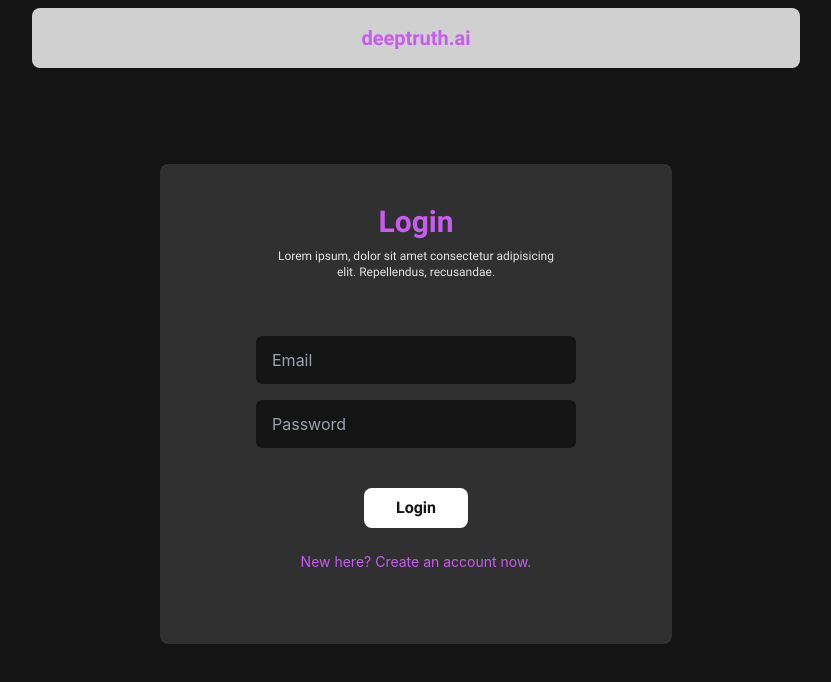
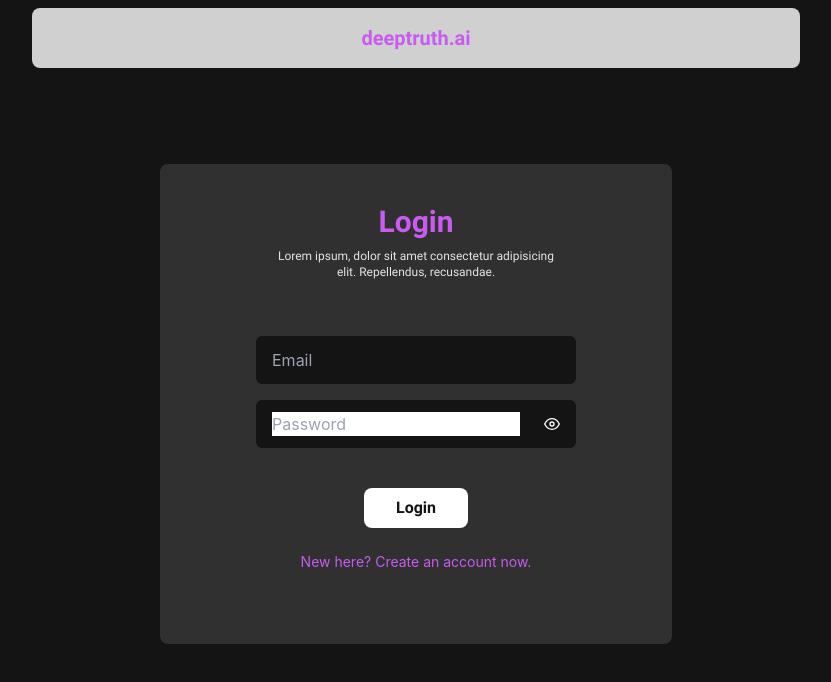
Before and after one commit to srijitt/deeptruth-ai, a React (Vite) app in the folder frontend/: page /login in a window 1280 px wide. Shown: the top 682 px of the page, without its empty margins (224-1055 px from the left). Built offline with nearby package versions, Linux system fonts and the light colour scheme.

Commit message:
morning update

```diff
--- a/frontend/src/pages/AudDetector.jsx
+++ b/frontend/src/pages/AudDetector.jsx
@@ -26,7 +26,7 @@
         formData.append('file', aud);
 
         try {
-            const response = await fetch('http://192.168.0.113:5000/predict_audio', {
+            const response = await fetch('https://ce29-49-37-34-186.ngrok-free.app/predict_audio', {
                 method: 'POST',
                 body: formData,
             });
--- a/frontend/src/pages/Detector.jsx
+++ b/frontend/src/pages/Detector.jsx
@@ -29,7 +29,7 @@
         formData.append('file', img);
 
         try {
-            const response = await fetch('http://192.168.0.113:5000/predict_image', {
+            const response = await fetch('https://ce29-49-37-34-186.ngrok-free.app/predict_image', {
                 method: 'POST',
                 body: formData,
             });
--- a/frontend/src/pages/Login.jsx
+++ b/frontend/src/pages/Login.jsx
@@ -1,7 +1,7 @@
 import React, { useState } from 'react'
 import { Link } from 'react-router-dom'
 import { useAuth } from '../context/AuthContext';
-import { FiLoader } from 'react-icons/fi';
+import { FiEye, FiEyeOff, FiLoader } from 'react-icons/fi';
 import { motion } from 'framer-motion';
 
 function Login() {
@@ -10,6 +10,8 @@
     email: '',
     password: ''
   });
+
+  const [showPassword, setShowPassword] = useState(false);
 
   const [loading, setLoading] = useState(false);
   const [error, setError] = useState(null);
@@ -78,7 +80,13 @@
           <div className='w-[80vw] md:w-[60vw] lg:w-[40vw] flex flex-col justify-center items-center mb-2 mt-4 lg:mt-10'>
             <input type="text" placeholder="Email" className='w-[70vw] lg:w-[25vw] text-white px-4 py-3 bg-primary rounded-md mt-4 focus:outline-none focus:caret-secondary' onChange={(e) => setData({ ...data, email: e.target.value })} />
 
-            <input type="password" placeholder="Password" className='w-[70vw] lg:w-[25vw] text-white px-4 py-3 bg-primary rounded-md mt-4 focus:outline-none focus:caret-secondary' onChange={(e) => setData({ ...data, password: e.target.value })} />
+            <div className='flex items-center justify-between mt-4 bg-primary rounded-md f w-[70vw] lg:w-[25vw] text-white px-4 py-3 '>
+              <input type={showPassword ? `text`:`password`} placeholder="Password" className=' focus:outline-none active:outline-none focus:caret-secondary' onChange={(e) => setData({ ...data, password: e.target.value })} />
+
+              <button onClick={() => setShowPassword(!showPassword)}>{showPassword ? <FiEyeOff /> : <FiEye />}</button>
+            </div>
+
+
 
             <button type='submit' className={`mt-10 bg-white text-primary font-pbold px-8 py-2 rounded-lg disabled:opacity-30`} disabled={loading} onClick={handleLogin}>{loading ? <FiLoader /> : "Login"}</button>
           </div>
--- a/frontend/src/pages/Signup.jsx
+++ b/frontend/src/pages/Signup.jsx
@@ -1,7 +1,7 @@
 import React, { useState } from 'react'
 import { Link } from 'react-router-dom';
 import { useAuth } from '../context/AuthContext';
-import { FiLoader } from 'react-icons/fi';
+import { FiEye, FiEyeOff, FiLoader } from 'react-icons/fi';
 import { motion } from 'framer-motion';
 
 function Signup() {
@@ -11,7 +11,9 @@
         name: '',
         email: '',
         password: ''
-    })
+    });
+
+    const [showPassword, setShowPassword] = useState(false);
     const [loading, setLoading] = useState(false);
     const [error, setError] = useState(null);
     const { login, url } = useAuth();
@@ -82,7 +84,11 @@
 
                         <input type="email" placeholder="Email" className='w-[70vw] lg:w-[25vw] text-white px-4 py-3 bg-primary rounded-md mt-4 focus:outline-none focus:caret-secondary' onChange={(e) => setData({ ...data, email: e.target.value })} />
 
-                        <input type="password" placeholder="Password" className='w-[70vw] lg:w-[25vw] text-white px-4 py-3 bg-primary rounded-md mt-4 focus:outline-none focus:caret-secondary' onChange={(e) => setData({ ...data, password: e.target.value })} />
+                        <div className='flex items-center justify-between mt-4 bg-primary rounded-md f w-[70vw] lg:w-[25vw] text-white px-4 py-3 '>
+                            <input type={showPassword ? `text` : `password`} placeholder="Password" className=' focus:outline-none active:outline-none focus:caret-secondary' onChange={(e) => setData({ ...data, password: e.target.value })} />
+
+                            <button onClick={() => setShowPassword(!showPassword)}>{showPassword ? <FiEyeOff /> : <FiEye />}</button>
+                        </div>
 
                         <button type='submit' className={`mt-10 bg-white text-primary font-pbold px-8 py-2 rounded-lg disabled:opacity-30`} disabled={loading} onClick={handleSignup}>{loading ? <FiLoader /> : "Signup"}</button>
                     </div>
--- a/frontend/src/pages/VidDetector.jsx
+++ b/frontend/src/pages/VidDetector.jsx
@@ -26,7 +26,7 @@
         formData.append('file', vid);
 
         try {
-            const response = await fetch('http://192.168.0.113:5000/predict_video', {
+            const response = await fetch('https://ce29-49-37-34-186.ngrok-free.app/predict_video', {
                 method: 'POST',
                 body: formData,
             });
```
